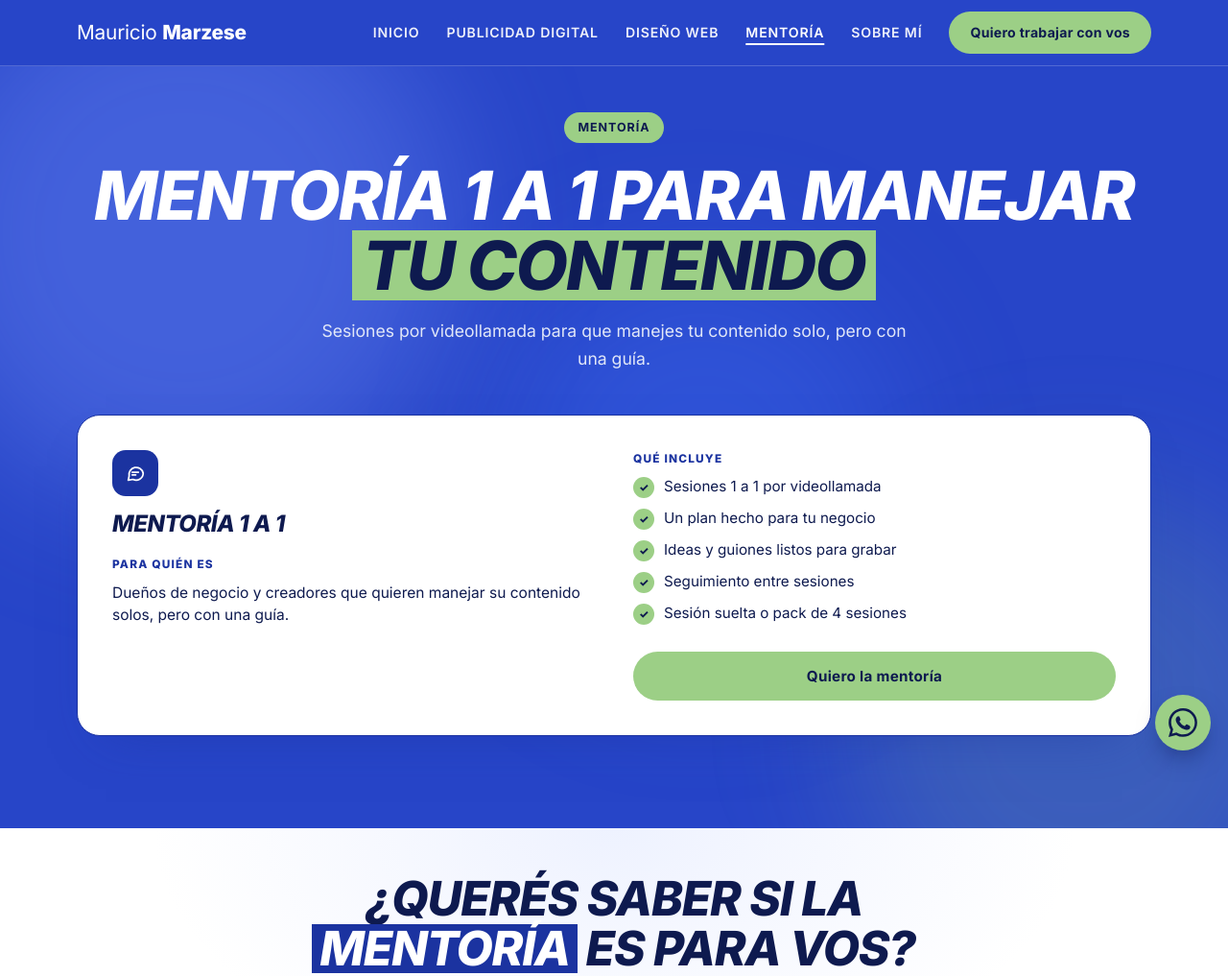
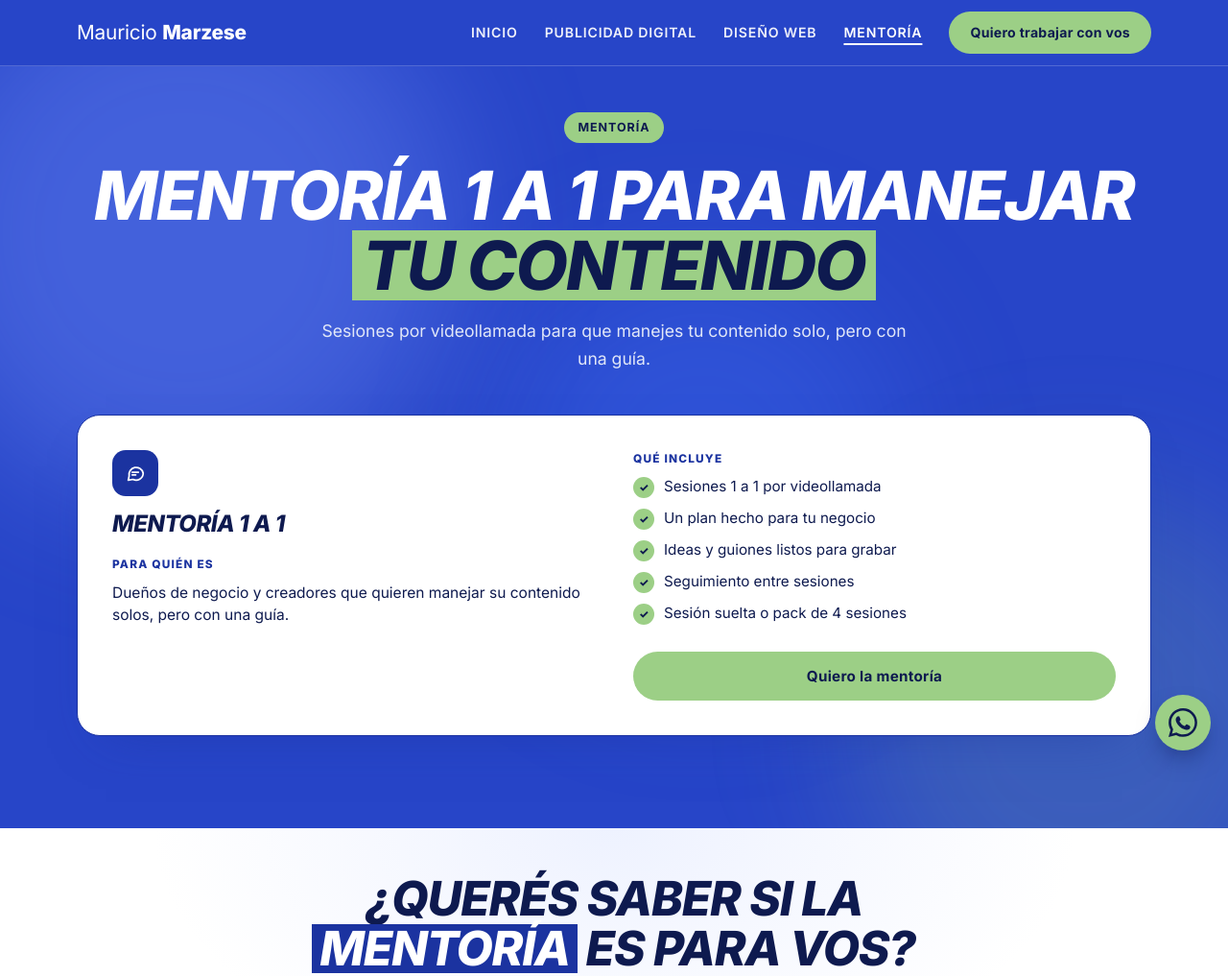
Before and after one commit to mauriciomarzese/webpersonal, a plain HTML site: page mentoria/index.html in a window 1280 px wide. Shown: the top 1017 px of the page at 96% size. Drawn offline with Linux system fonts and the light colour scheme.

Commit message:
Remove 'Sobre mí' link from navigation menu

```diff
--- a/mentoria/index.html
+++ b/mentoria/index.html
@@ -32,7 +32,7 @@
     <button class="menu-toggle" type="button" id="menuToggle" aria-expanded="false" aria-controls="menu" aria-label="Abrir menú"><span></span><span></span><span></span></button>
     <div class="menu" id="menu">
       <div class="menu-inner">
-        <ul class="links"><li><a href="/">Inicio</a></li><li><a href="/publicidad-digital/">Publicidad digital</a></li><li><a href="/diseno-web/">Diseño web</a></li><li><a href="/mentoria/" aria-current="page">Mentoría</a></li><li><a href="/#sobre-mi">Sobre mí</a></li></ul>
+        <ul class="links"><li><a href="/">Inicio</a></li><li><a href="/publicidad-digital/">Publicidad digital</a></li><li><a href="/diseno-web/">Diseño web</a></li><li><a href="/mentoria/" aria-current="page">Mentoría</a></li></ul>
         <a class="btn green sm wa" data-msg="Hola Mauricio, vi tu página y me gustaría tener una charla previa para ver si podés ayudarme con mi negocio.">Quiero trabajar con vos</a>
       </div>
     </div>
```
